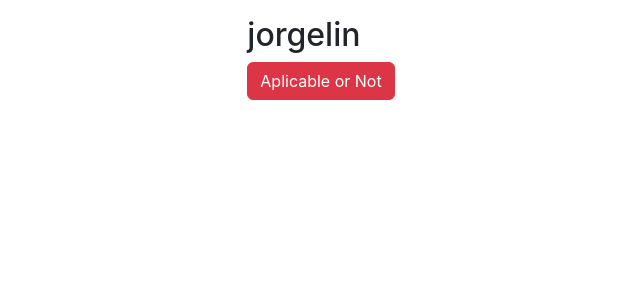
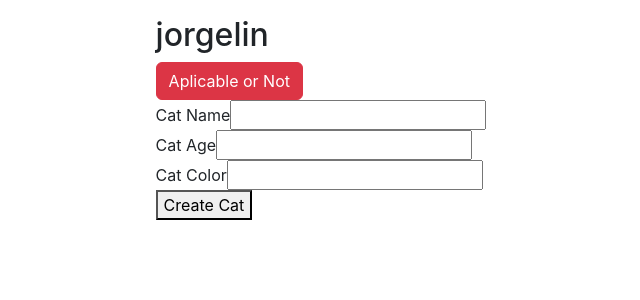
Before and after one commit to briansablich/pruebasAngular, an Angular app: page / in a window 1280 px wide. Shown: the top 300 px of the page, without its empty margins (319-959 px from the left). Built offline with nearby package versions, Linux system fonts and the light colour scheme.

Commit message:
Reactive forms

```diff
--- a/src/app/app.component.html
+++ b/src/app/app.component.html
@@ -225,6 +225,22 @@
 
     <h2 [ngClass]="{dark: isAplicable, 'text-center': isAplicable}">jorgelin</h2>
     <button class="btn btn-danger" (click)="aplicable()">Aplicable or Not</button>
+
+    <form [formGroup]="catForm" (submit)="handleSubmit()">
+      <fieldset>
+        <label>Cat Name</label>
+        <input type="text" id="cat-name" formControlName="name">
+      </fieldset>
+      <fieldset>
+        <label>Cat Age</label>
+        <input type="number" id="cat-age" formControlName="age">
+      </fieldset>
+      <fieldset>
+        <label>Cat Color</label>
+        <input type="text" id="cat-color" formControlName="color">
+      </fieldset>
+      <button>Create Cat</button>
+    </form>
   </div>
 </main>
 
--- a/src/app/app.component.ts
+++ b/src/app/app.component.ts
@@ -1,14 +1,14 @@
 import { Component } from '@angular/core';
 import { RouterOutlet } from '@angular/router';
 import { HeaderComponent } from './components/header/header.component';
-import { FormsModule } from '@angular/forms';
+import { FormControl, FormGroup, FormsModule, ReactiveFormsModule } from '@angular/forms';
 import { ChildComponent } from "./components/child/child.component";
 import Product from './models/Product';
 import { NgClass } from '@angular/common';
 
 @Component({
   selector: 'app-root',
-  imports: [RouterOutlet, HeaderComponent, FormsModule, ChildComponent, NgClass],
+  imports: [RouterOutlet, HeaderComponent, FormsModule, ChildComponent, NgClass, ReactiveFormsModule],
   templateUrl: './app.component.html',
   styleUrl: './app.component.css'
 })
@@ -23,6 +23,12 @@ export class AppComponent {
   userNamePadre: string = 'Flautita';
   product: Product;
   isAplicable: boolean;
+
+  //variable de formulario
+  catForm: FormGroup;
+  name: FormControl;
+  age: FormControl;
+  color: FormControl;
 
   gato: any = {
     "id": 1,
@@ -77,6 +83,20 @@ export class AppComponent {
       price: 500,
       isForSale: true
     }
+
+    this.name = new FormControl('');
+    this.age = new FormControl('');
+    this.color = new FormControl('');
+
+    this.catForm = new FormGroup({
+      name: this.name,
+      age: this.age,
+      color: this.color
+    })
+  }
+
+  handleSubmit(): void{
+    console.log(this.catForm.value);
   }
 
 
```
